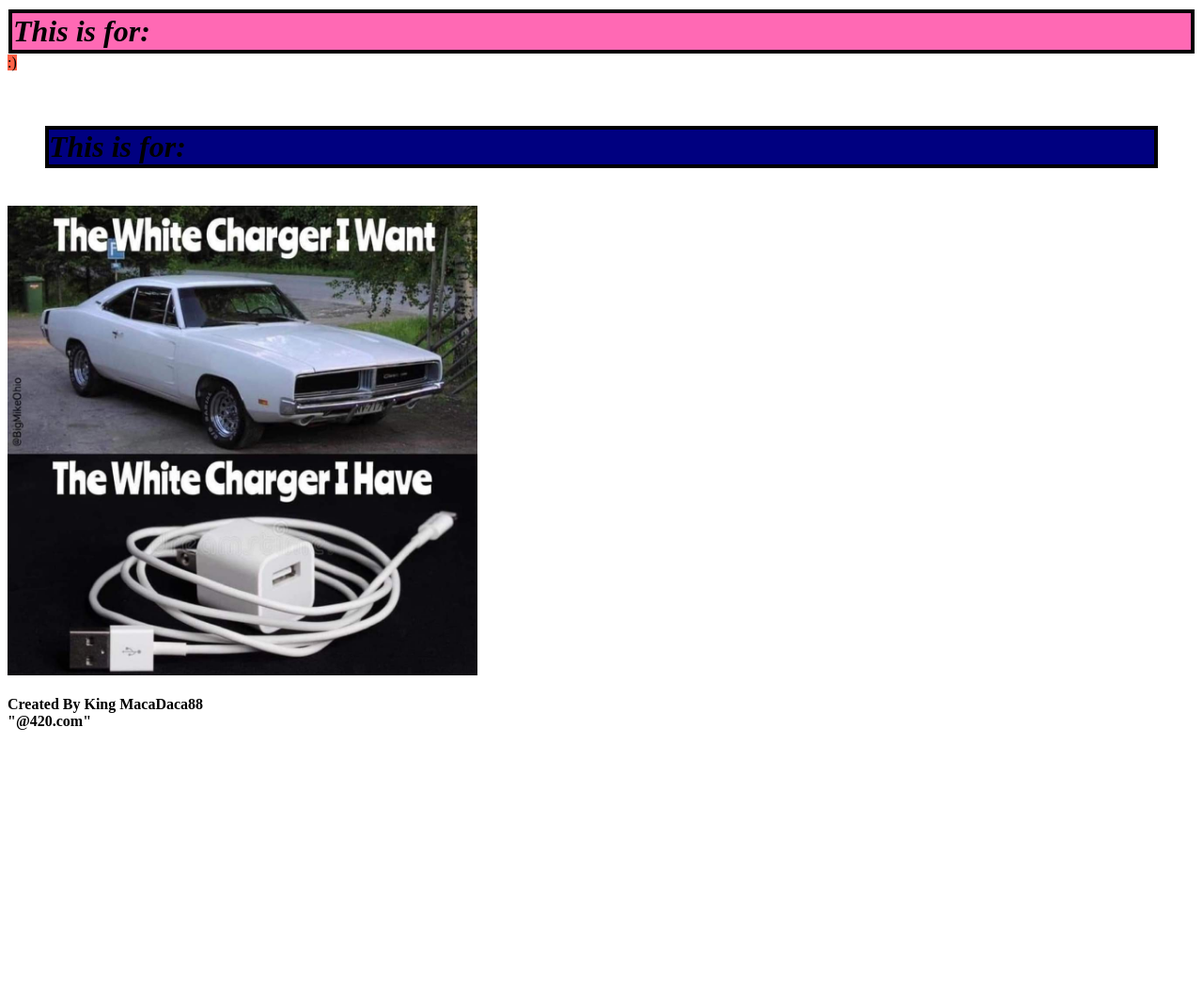
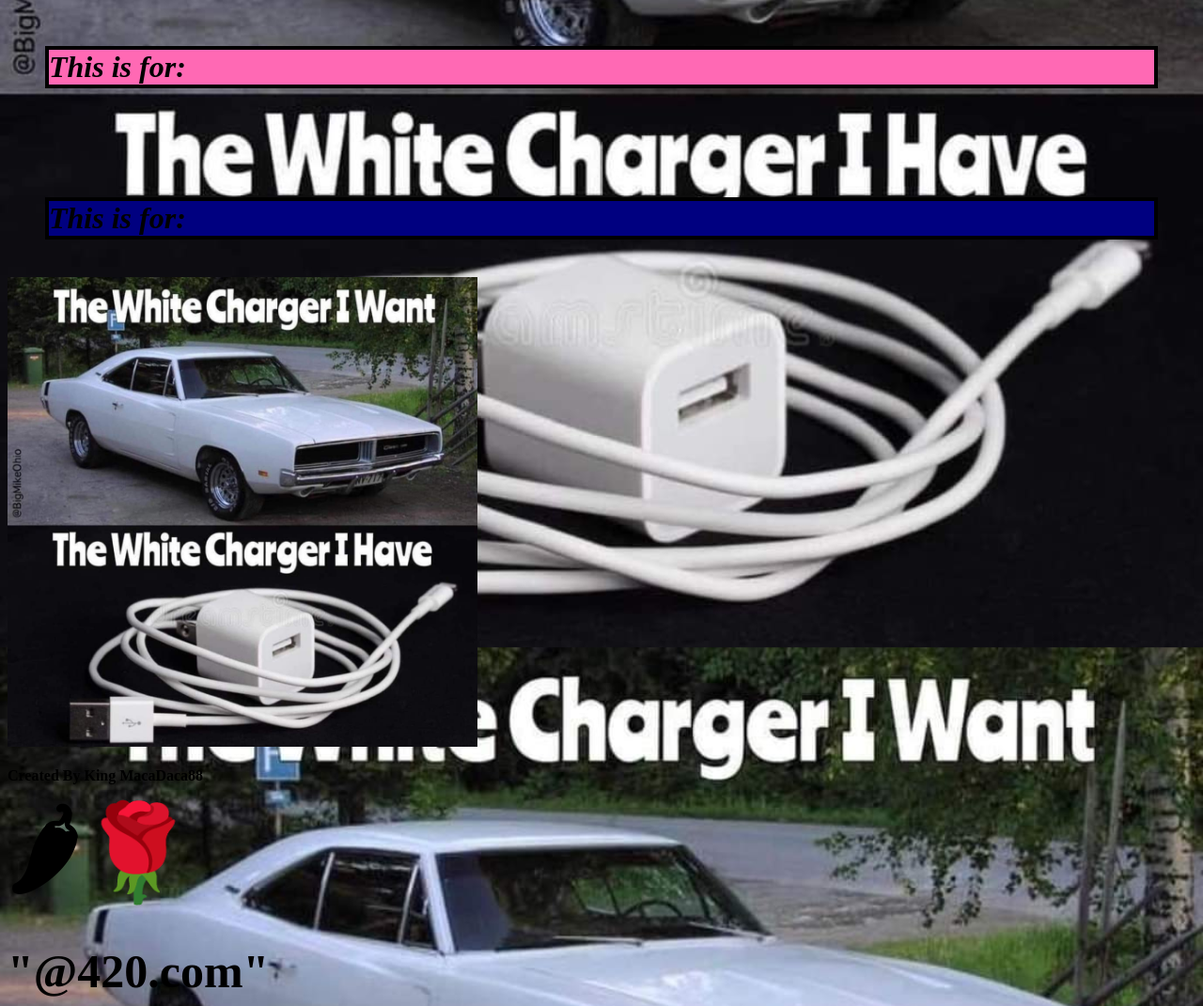
Before and after one commit to MacaDaca88/Website-Development-and-Ardunio-Lessons, a plain HTML site: page website.html in a window 1280 px wide. Shown: the part 560-1631 px from the top of the page at 94% size. Before the commit the page ends 1345 px from the top, so only its background shows below. Drawn offline with Linux system fonts and the light colour scheme; files whose address does not match are found by name.

Commit message:
Update website.html

```diff
--- a/website.html
+++ b/website.html
@@ -2,7 +2,7 @@
 <html>
     <style>
 body {
-    background-image:  img src="C:\Users\MacaD\OneDrive\Documents\Web Page\White Charger.jpg";
+    background-image: url("White Charger.jpg");
     background-repeat: no-repeat;
     background-attachment: fixed;
     background-size: cover;
@@ -53,7 +53,7 @@ body {
         <p> this is a test</p>
         <form>
 
-          <form action="/action_page.php">
+          <form action="/google.com">
             <label for="fname">First name:</label-size= 500;><br>
             <input type="text" id="fname" name="fname" value="Michael"><br>
             <label for="lname">Last name:</label><br>
@@ -79,8 +79,8 @@ body {
                 margin-left: 0;
                 margin-right: 0;
                 border: 4px solid black;
-                margin: 1px;
-                padding: 1px;
+                margin: 40px;
+                padding: 0px;
                 font-weight: bold;
                 font-style: italic;
             }
@@ -104,7 +104,7 @@ body {
         </style>
     </section>
     <h3 style="background-color:hotpink;">This is for:</h3>
-    <p3 style="background-color:tomato;"> :)</p3>
+    <p3 style="background-color:tomato;"> </p3>
     <br>
     <br>
     <h4 style="background-color:navy;">This is for: </h4>
@@ -114,9 +114,11 @@ body {
             height=500; />
         <br>
         <br>
-        <b>Created By King MacaDaca88</b>
-        <br>
-        <B>"@420.com"</B>
+        <b>Created By King MacaDaca88 </br>
+        <b style="font-size:100px">&#127798;&#127801;</b> <br>
+        </section>
+        <section>
+        <B style="font-size:50px">"@420.com"</B>
     </section>
 </body>
 </html>
```
